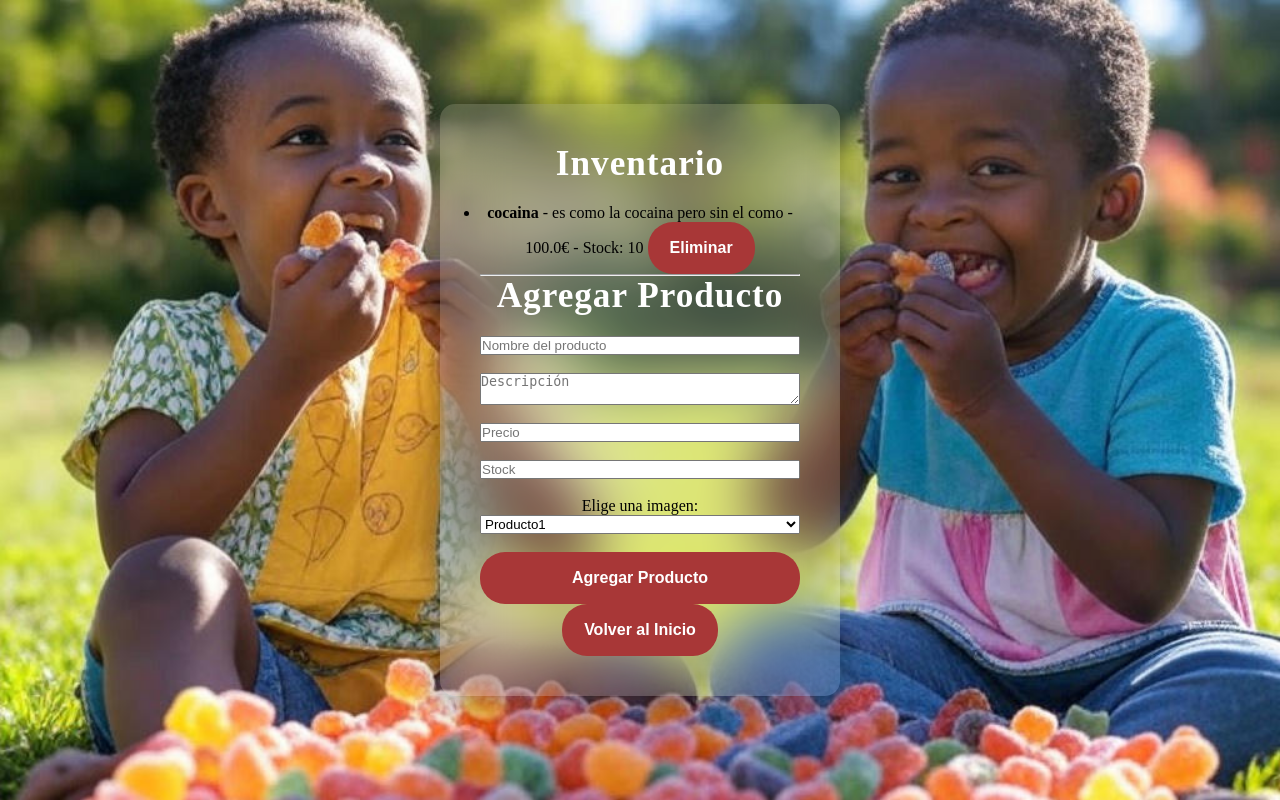
After one commit to icabrera6/Chuches-PSD, a Flask app: template templates/inventario.html in a window 1280 px wide. The commit adds this page. Run offline with Flask 3, Linux system fonts and the light colour scheme; the template is opened without the code that fills it: values that come from a table or form of the project are taken from there, others are empty.

Commit message:
minnor changes :)
- Añadido el tipo de usuario y sus funcionalidades
- Arreglado el login que no redirigia al inicio
- Agregado el inventario y todo el back correcto
- Minnor changes

```diff
--- a/app.py
+++ b/app.py
@@ -42,6 +42,43 @@ class Product(db.Model):
 @app.before_request
 def create_tables():
     db.create_all()
+
+@app.before_request
+def create_test_users():
+    # Usuario admin y vendedor
+    if not User.query.filter_by(email='admin_seller@example.com').first():
+        user = User(
+            email='admin_seller@example.com',
+            password='pass',
+            nombre='AdminSeller',
+            apellidos='Test',
+            is_admin=True,
+            is_seller=True
+        )
+        db.session.add(user)
+    # Usuario solo admin
+    if not User.query.filter_by(email='admin@example.com').first():
+        user = User(
+            email='admin@example.com',
+            password='pass',
+            nombre='Admin',
+            apellidos='Test',
+            is_admin=True,
+            is_seller=False
+        )
+        db.session.add(user)
+    # Usuario solo vendedor
+    if not User.query.filter_by(email='seller@example.com').first():
+        user = User(
+            email='seller@example.com',
+            password='pass',
+            nombre='Seller',
+            apellidos='Test',
+            is_admin=False,
+            is_seller=True
+        )
+        db.session.add(user)
+    db.session.commit()
 
 # ---------------------------
 # Helpers para roles y sesión
@@ -113,6 +150,52 @@ def inicio():
     return render_template('inicio.html', products=products)
 
 # ---------------------------
+# Inventario del vendedor
+# ---------------------------
+@app.route('/inventario', methods=['GET', 'POST'])
+def inventario():
+    if not is_seller():
+        abort(403)
+
+    if request.method == 'POST':
+        nombre = request.form.get('nombre')
+        descripcion = request.form.get('descripcion')
+        precio = request.form.get('precio')
+        stock = request.form.get('stock')
+        if not all([nombre, descripcion, precio, stock]):
+            flash("Todos los campos son requeridos para agregar un producto.")
+            return redirect(url_for('inventario'))
+        try:
+            precio = float(precio)
+            stock = int(stock)
+        except ValueError:
+            flash("Precio debe ser numérico y stock debe ser entero.")
+            return redirect(url_for('inventario'))
+        # Se elimina el file upload y se reemplaza por lectura de la imagen seleccionada:
+        selected_image = request.form.get('imagen')
+        image_path = None
+        if selected_image:
+            image_path = os.path.join('imgs', selected_image)
+        current_user = get_current_user()
+        product = Product(
+            nombre=nombre,
+            descripcion=descripcion,
+            precio=precio,
+            stock=stock,
+            image_path=image_path,
+            seller_id=current_user.id
+        )
+        db.session.add(product)
+        db.session.commit()
+        flash("Producto agregado exitosamente.")
+        return redirect(url_for('inventario'))
+
+    # Obtener productos del vendedor actual
+    current_user = get_current_user()
+    products = Product.query.filter_by(seller_id=current_user.id).all()
+    return render_template('inventario.html', products=products)
+
+# ---------------------------
 # Registro de usuario
 # ---------------------------
 @app.route('/register', methods=['GET', 'POST'])
@@ -139,19 +222,19 @@ def register():
 @app.route('/login', methods=['GET', 'POST'])
 def login():
     if request.method == 'POST':
-        # El campo 'login' acepta email o nombre de usuario
         login_value = request.form.get('login')
         password = request.form.get('password')
         user = None
-        if '@' in login_value:
+        if login_value and '@' in login_value:
             user = User.query.filter_by(email=login_value, password=password).first()
         else:
             user = User.query.filter_by(nombre=login_value, password=password).first()
         if user:
             session['user_id'] = user.id
+            flash(f'Bienvenido, {user.nombre}!', 'success')
             return redirect(url_for('inicio'))
         else:
-            flash('Credenciales incorrectas')
+            flash('Credenciales incorrectas', 'error')
             return redirect(url_for('login'))
     return render_template('login.html')
 
--- a/static/css/styles.css
+++ b/static/css/styles.css
@@ -467,3 +467,31 @@ button:hover {
 .navbar-search input[type="text"]:focus {
     border-color: #1f4d32;
 }
+
+/* FLASH MESSAGES */
+
+.flash-messages {
+    margin: 20px;
+    padding: 10px;
+    border-radius: 5px;
+}
+
+.flash-message {
+    padding: 10px;
+    margin-bottom: 10px;
+    border: 1px solid transparent;
+    border-radius: 5px;
+    font-size: 16px;
+}
+
+.flash-message.success {
+    background-color: #d4edda;
+    color: #155724;
+    border-color: #c3e6cb;
+}
+
+.flash-message.error {
+    background-color: #f8d7da;
+    color: #721c24;
+    border-color: #f5c6cb;
+}
--- /dev/null
+++ b/templates/inventario.html
@@ -0,0 +1,43 @@
+<!DOCTYPE html>
+<html lang="es">
+<head>
+    <meta charset="UTF-8">
+    <meta name="viewport" content="width=device-width, initial-scale=1.0">
+    <title>Inventario</title>
+    <link rel="stylesheet" href="{{ url_for('static', filename='css/styles.css') }}">
+</head>
+<body>
+    <div class="wrapper">
+        <h2>Inventario</h2>
+        <ul>
+            {% for product in products %}
+                <li>
+                    <strong>{{ product.nombre }}</strong> - {{ product.descripcion }} - {{ product.precio }}€ - Stock: {{ product.stock }}
+                    {% if product.image_path %}
+                        <br><img src="{{ url_for('static', filename=product.image_path) }}" alt="{{ product.nombre }}" width="150">
+                    {% endif %}
+                    <form action="{{ url_for('delete_product', product_id=product.id) }}" method="POST" style="display:inline;">
+                        <button type="submit">Eliminar</button>
+                    </form>
+                </li>
+            {% endfor %}
+        </ul>
+        <hr>
+        <h2>Agregar Producto</h2>
+        <form action="{{ url_for('inventario') }}" method="POST">
+            <input type="text" name="nombre" placeholder="Nombre del producto" required><br>
+            <textarea name="descripcion" placeholder="Descripción" required></textarea><br>
+            <input type="text" name="precio" placeholder="Precio" required><br>
+            <input type="text" name="stock" placeholder="Stock" required><br>
+            <label for="imagen">Elige una imagen:</label>
+            <select name="imagen" id="imagen" required>
+                {% for i in range(1, 21) %}
+                    <option value="producto{{ i }}.png">Producto{{ i }}</option>
+                {% endfor %}
+            </select><br>
+            <button type="submit">Agregar Producto</button>
+        </form>
+        <a href="{{ url_for('inicio') }}"><button>Volver al Inicio</button></a>
+    </div>
+</body>
+</html>
--- a/templates/login.html
+++ b/templates/login.html
@@ -8,13 +8,13 @@
 </head>
 <body>
     <div class="wrapper">
-        <form action="#">
+        <form action="{{ url_for('login') }}" method="POST">
             <h2>🍬🍭 LOGIN 🍭🍬</h2>
             <div class="input-field">
-                <input type="email" placeholder="Email" required>
+                <input type="email" name="login" placeholder="Email" required>
             </div>
             <div class="input-field">
-                <input type="password" placeholder="Contraseña" required>
+                <input type="password" name="password" placeholder="Contraseña" required>
             </div>
             <div class="forget">
                 <label for="remember">
```
Also changed, not shown: templates/inicio.html (+37 -2 lines), instance/store.db.
